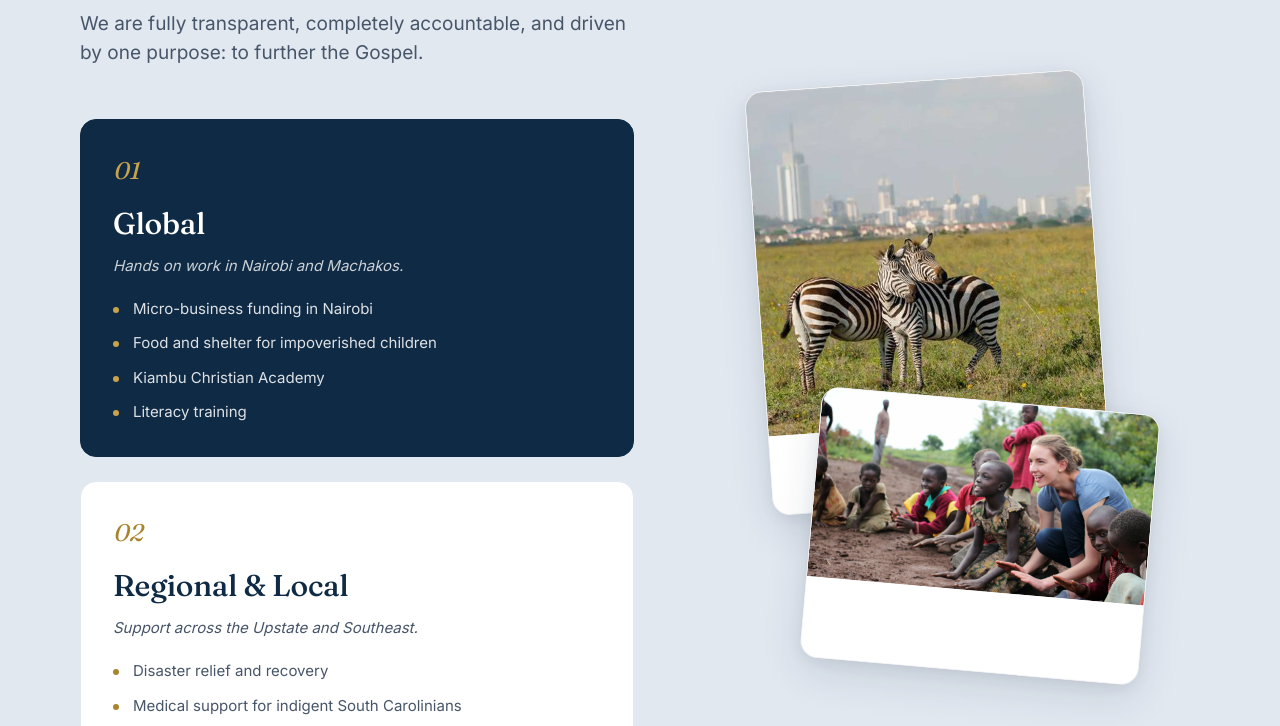
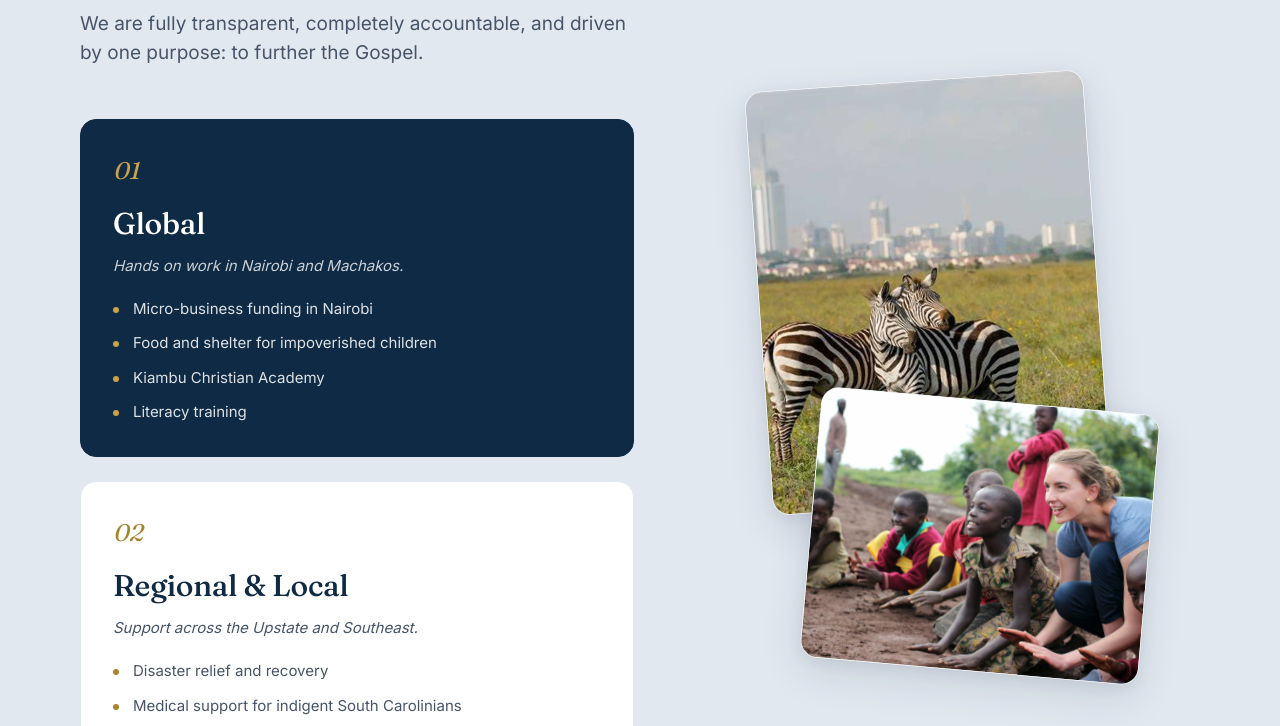
Before and after one commit to accutechcommunications-mark/lotheleddie-site, a website: page index.html in a window 1280 px wide. Shown: the part 1382-2108 px from the top of the page. Drawn offline with Linux system fonts and the light colour scheme.

Commit message:
Update image wrapper so that images show in full size and are not cropped. This is to ensure that the images are displayed in their entirety without being cut off, providing a better visual experience for users. The changes include setting the width and height of the image wrapper to 100% and removing any max-width constraints on the images themselves.

```diff
--- a/index.html
+++ b/index.html
@@ -6,7 +6,7 @@
   <title>Lothel Eddie — Opening Doors, Creating Opportunity, Carrying the Gospel Forward</title>
   <meta name="description" content="Equipping, Empowering and Enabling those who carry the Gospel: Lothel Eddie works to fund and support mission work globally." />
   <link rel="canonical" href="https://lotheleddie.org/" />
-  <link rel="stylesheet" href="styles.css" />
+  <link rel="stylesheet" href="styles.css?v=20260717" />
   <!-- Open Graph -->
   <meta property="og:title" content="Lothel Eddie — Opening Doors, Creating Opportunity, Carrying the Gospel Forward" />
   <meta property="og:description" content="Equipping, Empowering and Enabling those who carry the Gospel: Lothel Eddie works to fund and support mission work globally." />
--- a/styles.css
+++ b/styles.css
@@ -129,15 +129,19 @@ button {
 /* Container scales to the image size and isolates the layout */
 .cf-image-wrapper {
   position: relative;
-  display: inline-block;
+  display: block;
   overflow: hidden;
+  width: 100%;
+  height: 100%;
 }
 
 /* Ensures the image is responsive and blocks extra spacing */
 .cf-image {
   display: block;
-  max-width: 100%;
-  height: auto;
+  width: 100%;
+  height: 100%;
+  max-width: none;
+  object-fit: cover;
 }
 
 /* Light gray panel covers the image and starts completely hidden */
@@ -246,8 +250,8 @@ button {
   background: #fff;
 }
 
-.media-card img,
-.photo-grid img {
+.media-card .cf-image,
+.photo-grid .cf-image {
   display: block;
   width: 100%;
   height: 100%;
```
